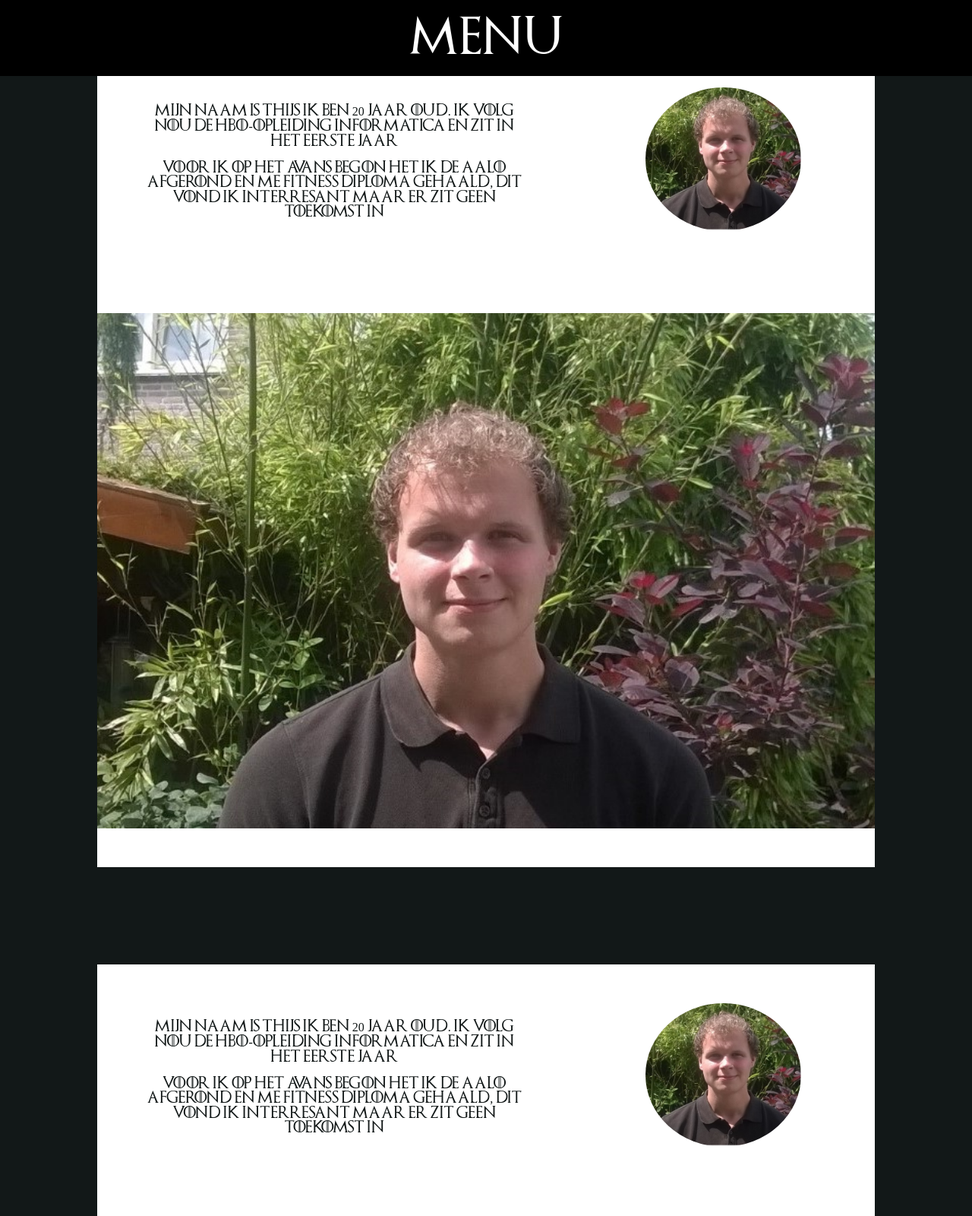
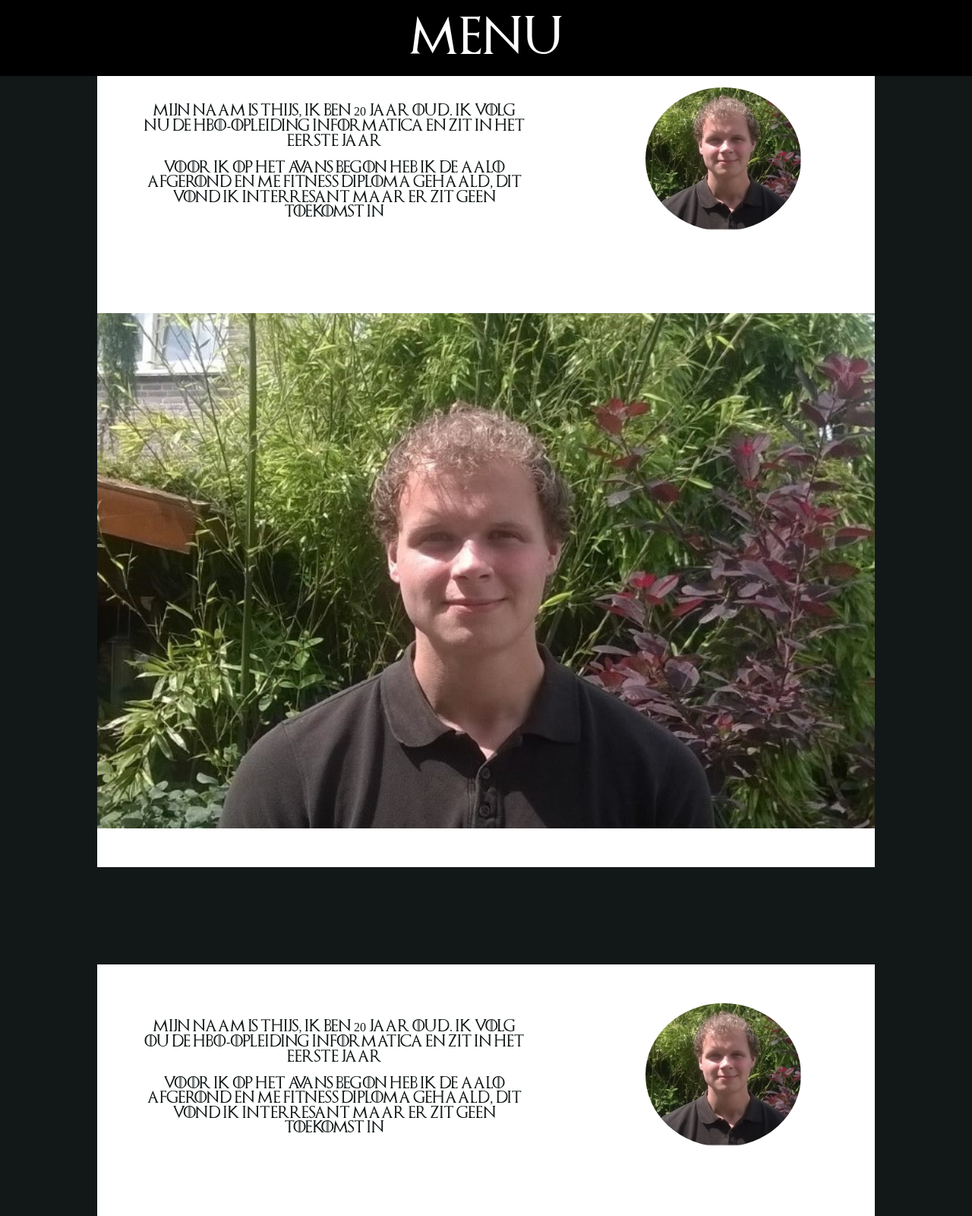
Before and after one commit to ttleeuw/Webs-1, a plain HTML site: page GameOfThrones/aboutus.html in a window 1280 px wide. Shown: the top 1600 px of the page at 76% size. Drawn offline with Linux system fonts and the light colour scheme.

Commit message:
alles opgeschoond

```diff
--- a/GameOfThrones/Css/Desktop.css
+++ b/GameOfThrones/Css/Desktop.css
@@ -371,10 +371,12 @@ nav a {
         font-size: 50px;
         margin:0;
     }
+
     #Houses p{
         margin:0;
         padding: 30px 30px;
         font-size: 30px;
+        text-align: center;
     }
 
     #Houses div{
--- a/GameOfThrones/Css/Mobiel.css
+++ b/GameOfThrones/Css/Mobiel.css
@@ -206,10 +206,12 @@
         font-size: 50px;
         margin:0;
     }
+
     #Houses p{
         margin:0;
         padding: 30px 30px;
         font-size: 1em;
+        text-align: center;
     }
 
     #Houses div{
--- a/GameOfThrones/Css/Tablet.css
+++ b/GameOfThrones/Css/Tablet.css
@@ -217,10 +217,12 @@
         font-size: 50px;
         margin:0;
     }
+
     #Houses p{
         margin:0;
         padding: 30px 30px;
         font-size: 1em;
+        text-align: center;
     }
 
     #Houses div{
--- a/GameOfThrones/aboutus.html
+++ b/GameOfThrones/aboutus.html
@@ -44,8 +44,8 @@
 <div class="backgroundAboutus">
     <img src="images/ThijsMaterial.png" class="aboutustop">
         <div class="col2">
-            <p> Mijn Naam is thijs ik ben 20 jaar oud. Ik volg nou de HBO-opleiding informatica en zit in het eerste jaar</p>
-            <p> Voor ik op het Avans begon het ik de AALO afgerond en me fitness diploma gehaald, dit vond ik interresant maar er zit geen toekomst in</p>
+            <p> Mijn Naam is thijs, ik ben 20 jaar oud. Ik volg nu de HBO-opleiding informatica en zit in het eerste jaar</p>
+            <p> Voor ik op het Avans begon heb ik de AALO afgerond en me fitness diploma gehaald, dit vond ik interresant maar er zit geen toekomst in</p>
         </div>
     <img src="images/FotoAvans.png" class="LandscapePic">
 </div>
@@ -53,8 +53,8 @@
 <div class="backgroundAboutus">
     <img src="images/ThijsMaterial.png" class="aboutustop">
         <div class="col2">
-            <p> Mijn Naam is thijs ik ben 20 jaar oud. Ik volg nou de HBO-opleiding informatica en zit in het eerste jaar</p>
-            <p> Voor ik op het Avans begon het ik de AALO afgerond en me fitness diploma gehaald, dit vond ik interresant maar er zit geen toekomst in</p>
+            <p> Mijn Naam is thijs, ik ben 20 jaar oud. Ik volg ou de HBO-opleiding informatica en zit in het eerste jaar</p>
+            <p> Voor ik op het Avans begon heb ik de AALO afgerond en me fitness diploma gehaald, dit vond ik interresant maar er zit geen toekomst in</p>
         </div>
     <img src="images/FotoAvans.png" class="LandscapePic">
 </div>
```
